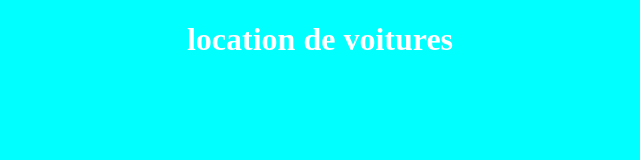
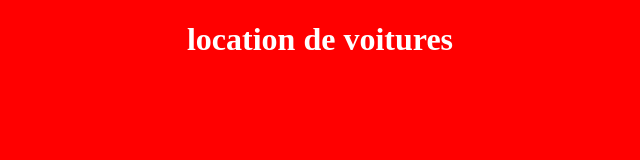
Before and after one commit to Kebista/voiture, a plain HTML site: page index.html in a window 1280 px wide. Shown: the whole page, without its empty margins (320-960 px from the left). Drawn offline with Linux system fonts and the light colour scheme.

Commit message:
modification couleur de fond

```diff
--- a/index.html
+++ b/index.html
@@ -5,7 +5,7 @@
     <meta name="viewport" content="width=device-width, initial-scale=1.0">
     <title>Document</title>
 </head>
-<body style="background-color: aqua;">
+<body style="background-color: red;">
     <h1 style="text-align: center; color: white;">location de voitures</h1>
 </body>
 </html>
```
